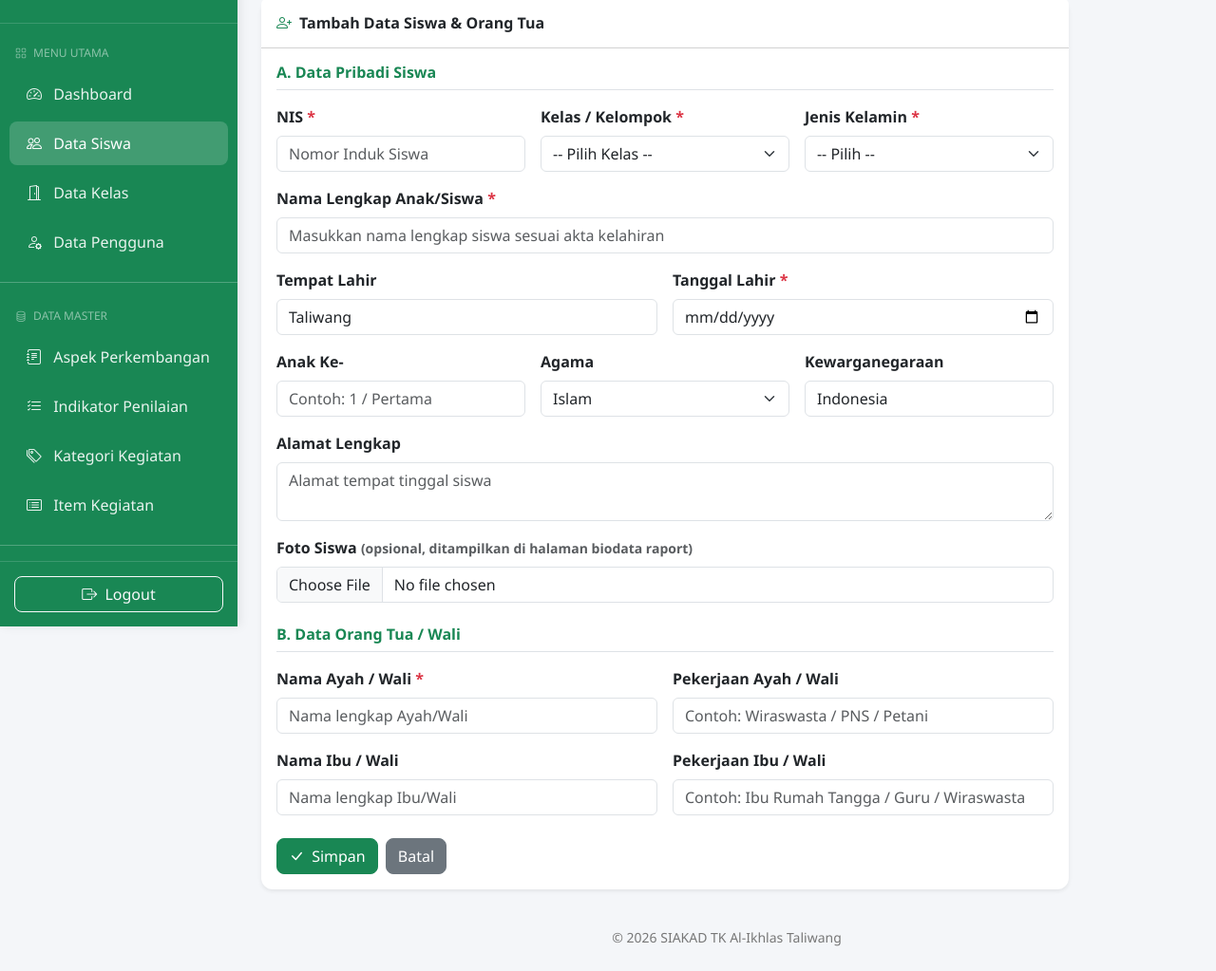
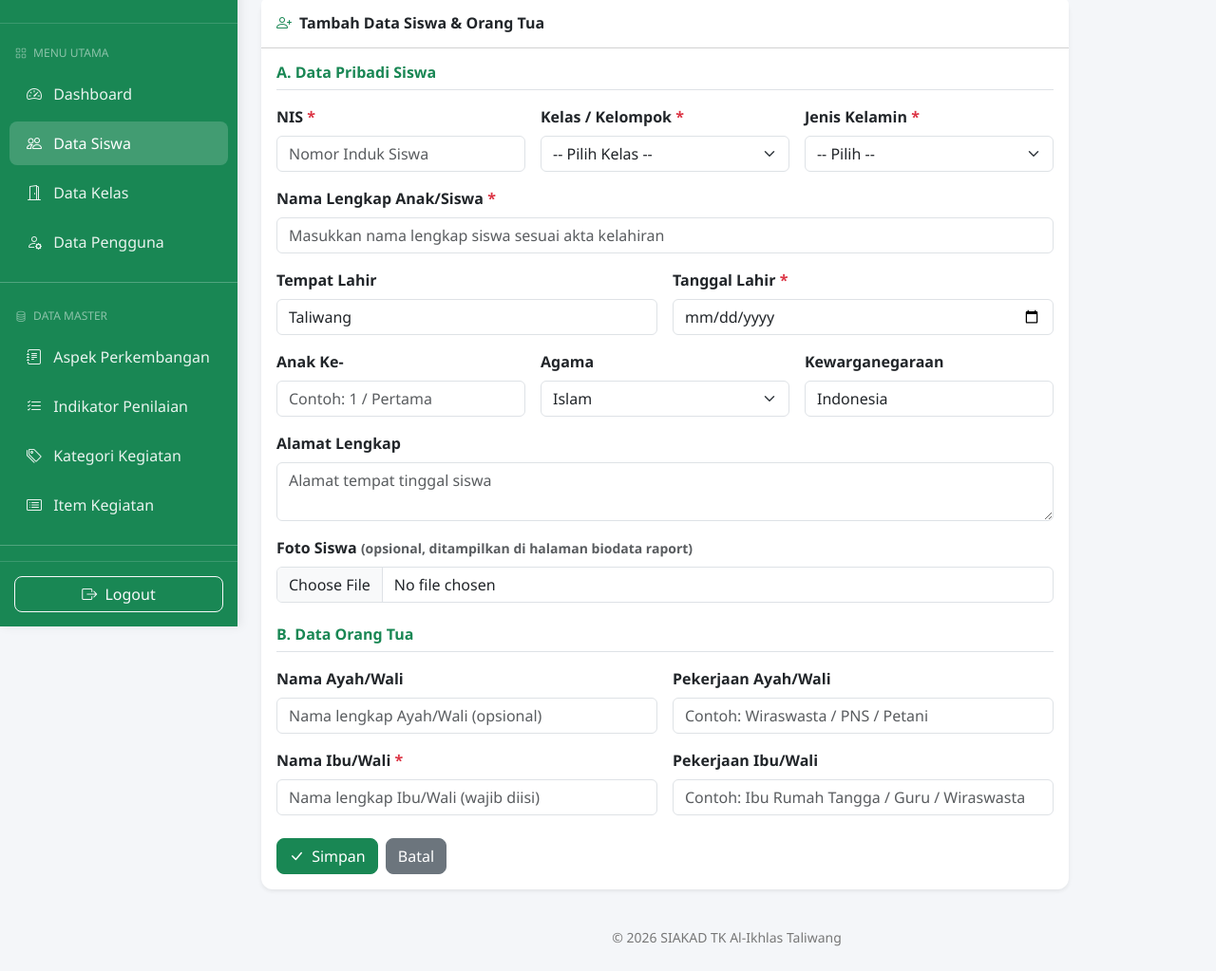
Before and after one commit to nansfirr/Siakad_Al-Ikhlas, a Laravel app: page /admin/siswa/create in a window 1280 px wide. Shown: the part 140-1163 px from the top of the page at 95% size. Run offline with Laravel 12, Linux system fonts and the light colour scheme; the visitor is signed in with stand-in values (Sample User, id 1); data that the repository does not hold is empty.

Commit message:
fix: make Nama Ibu/Wali required and Nama Ayah/Wali optional

```diff
--- a/app/Http/Controllers/Admin/SiswaController.php
+++ b/app/Http/Controllers/Admin/SiswaController.php
@@ -34,9 +34,9 @@ class SiswaController extends Controller
             'agama'           => 'nullable|string|max:50',
             'kewarganegaraan' => 'nullable|string|max:50',
             'alamat'          => 'nullable|string',
-            'nama_wali'       => 'required|string|max:100',
+            'nama_wali'       => 'nullable|string|max:100',
             'pekerjaan_wali'  => 'nullable|string|max:100',
-            'nama_ibu'        => 'nullable|string|max:100',
+            'nama_ibu'        => 'required|string|max:100',
             'pekerjaan_ibu'   => 'nullable|string|max:100',
             'id_kelas'        => 'required|exists:kelas,id_kelas',
             'foto'            => 'nullable|image|mimes:jpg,jpeg,png|max:2048',
@@ -68,9 +68,9 @@ class SiswaController extends Controller
             'agama'           => 'nullable|string|max:50',
             'kewarganegaraan' => 'nullable|string|max:50',
             'alamat'          => 'nullable|string',
-            'nama_wali'       => 'required|string|max:100',
+            'nama_wali'       => 'nullable|string|max:100',
             'pekerjaan_wali'  => 'nullable|string|max:100',
-            'nama_ibu'        => 'nullable|string|max:100',
+            'nama_ibu'        => 'required|string|max:100',
             'pekerjaan_ibu'   => 'nullable|string|max:100',
             'id_kelas'        => 'required|exists:kelas,id_kelas',
             'foto'            => 'nullable|image|mimes:jpg,jpeg,png|max:2048',
--- a/app/Http/Controllers/Guru/SiswaController.php
+++ b/app/Http/Controllers/Guru/SiswaController.php
@@ -59,9 +59,9 @@ class SiswaController extends Controller
             'agama'           => 'nullable|string|max:50',
             'kewarganegaraan' => 'nullable|string|max:50',
             'alamat'          => 'nullable|string',
-            'nama_wali'       => 'required|string|max:100',
+            'nama_wali'       => 'nullable|string|max:100',
             'pekerjaan_wali'  => 'nullable|string|max:100',
-            'nama_ibu'        => 'nullable|string|max:100',
+            'nama_ibu'        => 'required|string|max:100',
             'pekerjaan_ibu'   => 'nullable|string|max:100',
             'foto'            => 'nullable|image|mimes:jpg,jpeg,png|max:2048',
         ]);
--- a/resources/views/admin/siswa/create.blade.php
+++ b/resources/views/admin/siswa/create.blade.php
@@ -96,29 +96,29 @@
                 </div>
             </div>
 
-            <h6 class="fw-bold text-success border-bottom pb-2 mb-3">B. Data Orang Tua / Wali</h6>
+            <h6 class="fw-bold text-success border-bottom pb-2 mb-3">B. Data Orang Tua</h6>
             <div class="row g-3">
                 <div class="col-md-6">
-                    <label class="form-label fw-semibold">Nama Ayah / Wali <span class="text-danger">*</span></label>
+                    <label class="form-label fw-semibold">Nama Ayah/Wali</label>
                     <input type="text" name="nama_wali" class="form-control @error('nama_wali') is-invalid @enderror"
-                        value="{{ old('nama_wali') }}" placeholder="Nama lengkap Ayah/Wali">
+                        value="{{ old('nama_wali') }}" placeholder="Nama lengkap Ayah/Wali (opsional)">
                     @error('nama_wali')<div class="invalid-feedback">{{ $message }}</div>@enderror
                 </div>
                 <div class="col-md-6">
-                    <label class="form-label fw-semibold">Pekerjaan Ayah / Wali</label>
+                    <label class="form-label fw-semibold">Pekerjaan Ayah/Wali</label>
                     <input type="text" name="pekerjaan_wali" class="form-control @error('pekerjaan_wali') is-invalid @enderror"
                         value="{{ old('pekerjaan_wali') }}" placeholder="Contoh: Wiraswasta / PNS / Petani">
                     @error('pekerjaan_wali')<div class="invalid-feedback">{{ $message }}</div>@enderror
                 </div>
 
                 <div class="col-md-6">
-                    <label class="form-label fw-semibold">Nama Ibu / Wali</label>
-                    <input type="text" name="nama_ibu" class="form-control @error('nama_ibu') is-invalid @enderror"
-                        value="{{ old('nama_ibu') }}" placeholder="Nama lengkap Ibu/Wali">
+                    <label class="form-label fw-semibold">Nama Ibu/Wali <span class="text-danger">*</span></label>
+                    <input type="text" name="nama_ibu" required class="form-control @error('nama_ibu') is-invalid @enderror"
+                        value="{{ old('nama_ibu') }}" placeholder="Nama lengkap Ibu/Wali (wajib diisi)">
                     @error('nama_ibu')<div class="invalid-feedback">{{ $message }}</div>@enderror
                 </div>
                 <div class="col-md-6">
-                    <label class="form-label fw-semibold">Pekerjaan Ibu / Wali</label>
+                    <label class="form-label fw-semibold">Pekerjaan Ibu/Wali</label>
                     <input type="text" name="pekerjaan_ibu" class="form-control @error('pekerjaan_ibu') is-invalid @enderror"
                         value="{{ old('pekerjaan_ibu') }}" placeholder="Contoh: Ibu Rumah Tangga / Guru / Wiraswasta">
                     @error('pekerjaan_ibu')<div class="invalid-feedback">{{ $message }}</div>@enderror
--- a/resources/views/admin/siswa/index.blade.php
+++ b/resources/views/admin/siswa/index.blade.php
@@ -18,8 +18,8 @@
                     <th>Nama Siswa & TTL</th>
                     <th>Kelas</th>
                     <th>L/P</th>
-                    <th>Ayah / Wali</th>
-                    <th>Ibu</th>
+                    <th>Ayah/Wali</th>
+                    <th>Ibu/Wali</th>
                     <th>Alamat</th>
                     <th>Aksi</th>
                 </tr>
--- a/resources/views/guru/siswa/index.blade.php
+++ b/resources/views/guru/siswa/index.blade.php
@@ -28,8 +28,8 @@
                     <th>NIS</th>
                     <th>Nama Siswa & TTL</th>
                     <th>L/P</th>
-                    <th>Ayah / Wali</th>
-                    <th>Ibu</th>
+                    <th>Ayah/Wali</th>
+                    <th>Ibu/Wali</th>
                     <th>Alamat</th>
                     <th>Aksi</th>
                 </tr>
```
Also changed, not shown: resources/views/admin/siswa/edit.blade.php (+8 -8 lines), resources/views/guru/raport/pdf.blade.php (+5 -5 lines), resources/views/guru/siswa/edit.blade.php (+8 -8 lines), database/migrations/2026_07_04_000002_make_nama_wali_nullable_on_siswa_table.php (added).
